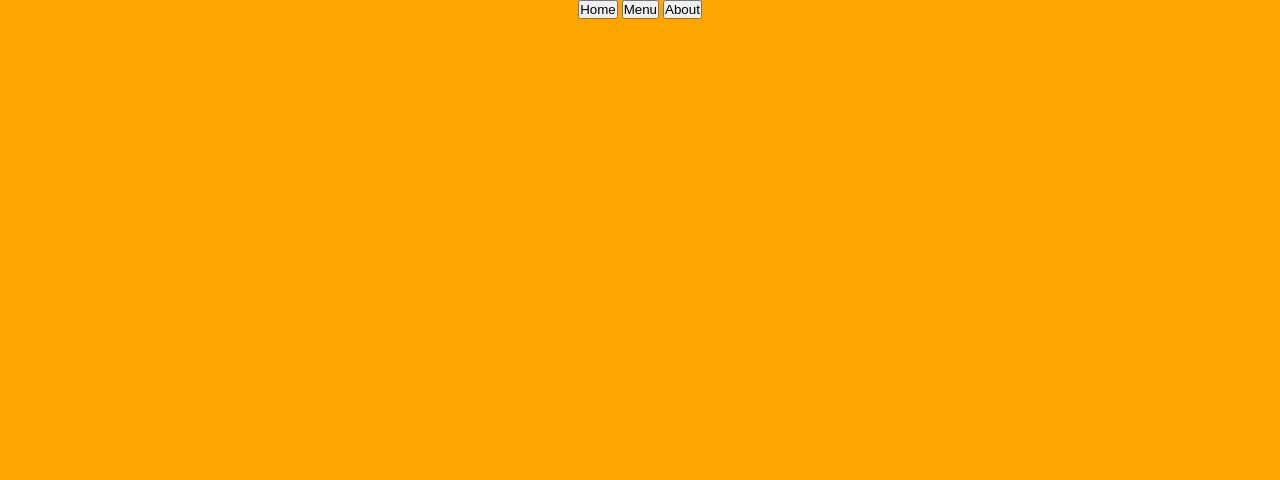
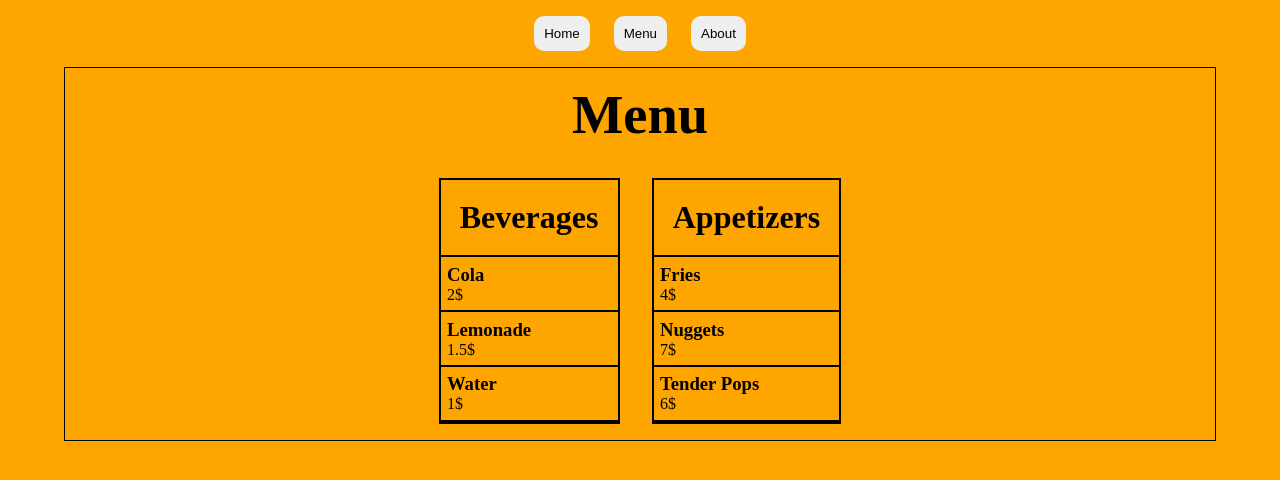
Before and after one commit to Appropriate32/Restaurant-Page, a website built with webpack: page src/template.html in a window 1280 px wide. Both pictures are taken after a click on the button "Menu". Built offline with nearby package versions, Linux system fonts and the light colour scheme.

Commit message:
added dom logic for menu button tab switch :D

```diff
--- a/src/home.js
+++ b/src/home.js
@@ -11,6 +11,7 @@ function homeDom() {
     image.src = pizzaImage;
     image.classList.add("pizza");
 
+    content.style.display = "flex";
     content.appendChild(headingText);
     content.appendChild(image);
     content.appendChild(paraText);
--- a/src/index.js
+++ b/src/index.js
@@ -1,9 +1,14 @@
 import "./styles.css";
 import { homeDom } from "./home";
-import pizzaImage from "./images/caption.jpg";
+import { menuDom } from "./menu";
 
 const homeButton = document.querySelector(".home-button");
+const menuButton = document.querySelector(".menu-button");
 
 homeButton.addEventListener("click", () => {
     homeDom();
-})
+});
+
+menuButton.addEventListener("click", () => {
+    menuDom();
+});
--- /dev/null
+++ b/src/menu.js
@@ -0,0 +1,38 @@
+function menuDom() {
+    const content = document.querySelector("#content");
+    content.innerHTML = `<h1 class="menu-text">Menu</h1>
+        <div class="menu">
+            <div class="menu-section">
+                <h2>Beverages</h2>
+                <div class="menu-item">
+                    <h3>Cola</h3>
+                    <p>2$</p>
+                </div>
+                <div class="menu-item">
+                    <h3>Lemonade</h3>
+                    <p>1.5$</p>
+                </div>
+                <div class="menu-item">
+                    <h3>Water</h3>
+                    <p>1$</p>
+                </div>
+            </div>
+            <div class="menu-section">
+                <h2>Appetizers</h2>
+                <div class="menu-item">
+                    <h3>Fries</h3>
+                    <p>4$</p>
+                </div>
+                <div class="menu-item">
+                    <h3>Nuggets</h3>
+                    <p>7$</p>
+                </div>
+                <div class="menu-item">
+                    <h3>Tender Pops</h3>
+                    <p>6$</p>
+                </div>
+            </div>
+        </div>`;
+}
+
+export {menuDom};
--- a/src/styles.css
+++ b/src/styles.css
@@ -6,6 +6,10 @@
 
 body {
     background-color: orange;
+    display: flex;
+    flex-direction: column;
+    align-items: center;
+    justify-content: center;
 }
 
 header {
@@ -16,6 +20,24 @@ header {
     align-items: center;
 }
 
+nav {
+    margin: 1em;
+    display: flex;
+    gap: 1.5em;
+}
+
+nav button {
+    padding: 10px;
+    border-radius: 10px;
+    border: none;
+    transition: ease 0.2s background;
+}
+
+nav button:hover {
+    background: rgba(0, 0, 0, 0.269);
+    cursor: pointer;
+}
+
 #content {
     width: 100%;
     height: 100%;
@@ -24,9 +46,39 @@ header {
     justify-content: center;
     align-items: center;
     gap: 2em;
+    border: 1px solid black;
+    padding: 1em;
+    width: 90vw;
 }
 
 .pizza {
     width: 50vw;
     height: 50vh;
 }
+
+.menu-section {
+    border: 2px solid black;
+
+}
+
+.menu-section h2, .menu-item {
+    border-bottom: 2px solid black;
+}
+
+.menu-section h2 {
+    padding: 0.6em;
+    font-size: 2rem;
+}
+
+.menu-item {
+    padding: 0.4em;
+}
+
+.menu-text {
+    font-size: 3.4rem;
+}
+
+.menu {
+    display: flex;
+    gap: 2em;
+}
```
Also changed, not shown: src/template.html (+0 -1 lines).
